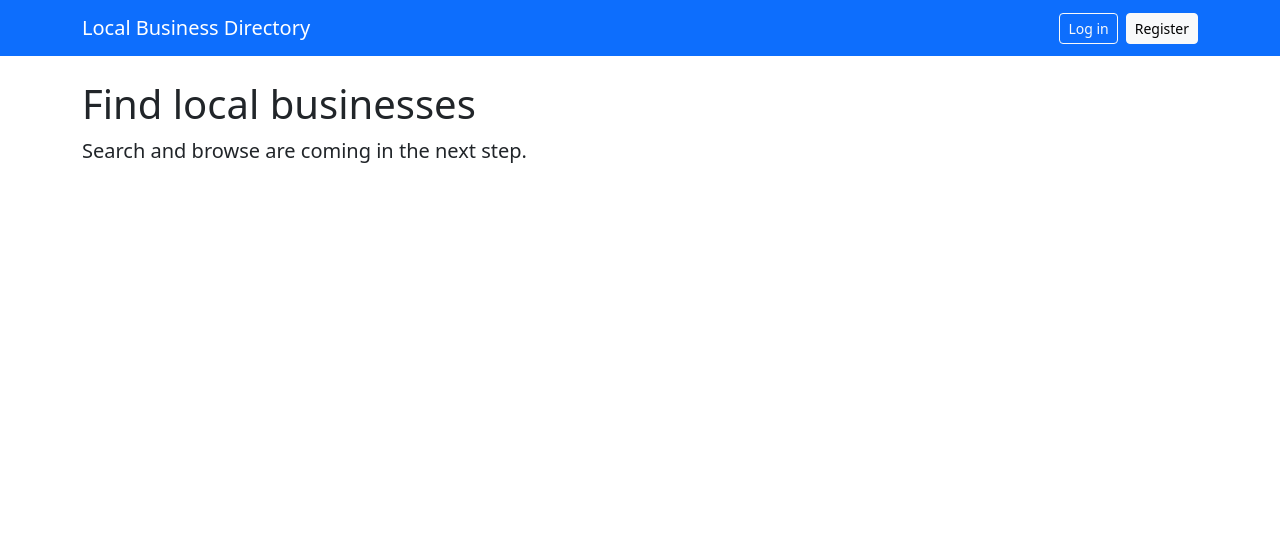
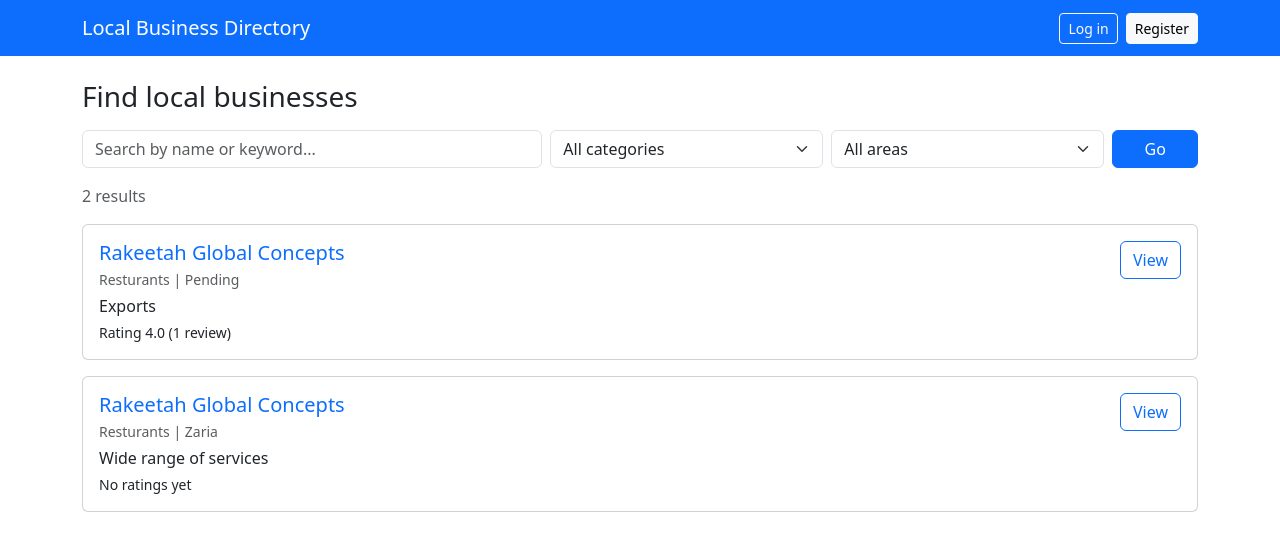
Before and after one commit to AhmadBarrie/local-business-directory, a Django app: page / in a window 1280 px wide. Shown: the top 551 px of the page. Run offline with Django 5.2, Linux system fonts and the light colour scheme; data comes from the database, SQL or seed files in the repository; tables that the repository leaves empty hold one stand-in row (values such as "Sample post").

Commit message:
Add browse, search and business profile pages (B4-B6)

```diff
--- a/directory/urls.py
+++ b/directory/urls.py
@@ -7,4 +7,5 @@ urlpatterns = [
     path("register/", views.register, name="register"),
     path("listings/new/", views.BusinessCreateView.as_view(), name="business_create"),
     path("dashboard/", views.dashboard, name="dashboard"),
+    path("business/<int:pk>/", views.business_detail, name="business_detail"),
 ]
--- a/directory/views.py
+++ b/directory/views.py
@@ -2,17 +2,75 @@ from django.contrib import messages
 from django.contrib.auth import login
 from django.contrib.auth.decorators import login_required
 from django.contrib.auth.mixins import LoginRequiredMixin
-from django.shortcuts import redirect, render
+from django.contrib import messages
+from django.contrib.auth import login
+from django.contrib.auth.decorators import login_required
+from django.contrib.auth.mixins import LoginRequiredMixin
+from django.core.paginator import Paginator
+from django.db.models import Avg, Count
+from django.http import Http404
+from django.shortcuts import get_object_or_404, redirect, render
 from django.urls import reverse_lazy
 from django.views.generic import CreateView
 
 from .forms import BusinessForm, RegisterForm
-from .models import Business
+from .models import Business, Category
+
+def home(request):
+    q = request.GET.get("q", "").strip()
+    category_slug = request.GET.get("category", "")
+    area = request.GET.get("area", "").strip()
+
+    businesses = Business.objects.approved().select_related("category")
+    if category_slug:
+        category = Category.objects.filter(slug=category_slug).first()
+        businesses = businesses.in_category(category) if category else businesses.none()
+    businesses = (
+        businesses.search(q)
+        .in_area(area)
+        .annotate(avg_rating=Avg("reviews__rating"), review_count=Count("reviews"))
+    )
+
+    paginator = Paginator(businesses, 6)
+    page_obj = paginator.get_page(request.GET.get("page"))
+
+    params = request.GET.copy()
+    params.pop("page", None)
+
+    areas = (
+        Business.objects.approved()
+        .order_by("area")
+        .values_list("area", flat=True)
+        .distinct()
+    )
+    context = {
+        "page_obj": page_obj,
+        "total": paginator.count,
+        "categories": Category.objects.all(),
+        "areas": areas,
+        "q": q,
+        "selected_category": category_slug,
+        "selected_area": area,
+        "querystring": params.urlencode(),
+    }
+    return render(request, "directory/home.html", context)
 
 
-def home(request):
-    return render(request, "directory/home.html")
-
+def business_detail(request, pk):
+    business = get_object_or_404(
+        Business.objects.select_related("category", "owner"), pk=pk
+    )
+    can_preview = request.user.is_authenticated and (
+        business.owner == request.user or request.user.is_staff
+    )
+    if not business.is_public() and not can_preview:
+        raise Http404
+    context = {
+        "business": business,
+        "reviews": business.reviews.select_related("user"),
+        "average": business.average_rating(),
+    }
+    return render(request, "directory/business_detail.html", context)
 
 def register(request):
     if request.user.is_authenticated:
--- a/templates/directory/dashboard.html
+++ b/templates/directory/dashboard.html
@@ -11,8 +11,7 @@
     <tbody>
     {% for b in businesses %}
       <tr>
-        <td>{{ b.name }}</td>
-        <td>{{ b.category }}</td>
+        <td><a href="{% url 'business_detail' b.pk %}">{{ b.name }}</a></td>        <td>{{ b.category }}</td>
         <td>{{ b.area }}</td>
         <td>
           {% if b.status == "approved" %}<span class="badge bg-success">{{ b.get_status_display }}</span>
--- a/templates/directory/home.html
+++ b/templates/directory/home.html
@@ -1,5 +1,58 @@
 {% extends "base.html" %}
 {% block content %}
-<h1>Find local businesses</h1>
-<p class="lead">Search and browse are coming in the next step.</p>
+<h1 class="h3 mb-3">Find local businesses</h1>
+<form method="get" class="row g-2 mb-3">
+  <div class="col-md-5">
+    <input type="text" name="q" value="{{ q }}" class="form-control" placeholder="Search by name or keyword...">
+  </div>
+  <div class="col-md-3">
+    <select name="category" class="form-select">
+      <option value="">All categories</option>
+      {% for c in categories %}
+        <option value="{{ c.slug }}" {% if c.slug == selected_category %}selected{% endif %}>{{ c.name }}</option>
+      {% endfor %}
+    </select>
+  </div>
+  <div class="col-md-3">
+    <select name="area" class="form-select">
+      <option value="">All areas</option>
+      {% for a in areas %}
+        <option value="{{ a }}" {% if a == selected_area %}selected{% endif %}>{{ a }}</option>
+      {% endfor %}
+    </select>
+  </div>
+  <div class="col-md-1 d-grid">
+    <button type="submit" class="btn btn-primary">Go</button>
+  </div>
+</form>
+
+<p class="text-muted">{{ total }} result{{ total|pluralize }}</p>
+
+{% for b in page_obj %}
+  <div class="card mb-3"><div class="card-body d-flex justify-content-between align-items-start">
+    <div>
+      <h2 class="h5 mb-1"><a href="{% url 'business_detail' b.pk %}" class="text-decoration-none">{{ b.name }}</a></h2>
+      <div class="text-muted small mb-1">{{ b.category }} | {{ b.area }}</div>
+      <p class="mb-1">{{ b.description|truncatechars:120 }}</p>
+      <div class="small">
+        {% if b.avg_rating %}Rating {{ b.avg_rating|floatformat:1 }} ({{ b.review_count }} review{{ b.review_count|pluralize }}){% else %}No ratings yet{% endif %}
+      </div>
+    </div>
+    <a class="btn btn-outline-primary" href="{% url 'business_detail' b.pk %}">View</a>
+  </div></div>
+{% empty %}
+  <div class="alert alert-info">No results found. Try a different search or filter.</div>
+{% endfor %}
+
+{% if page_obj.has_other_pages %}
+<nav class="d-flex justify-content-between align-items-center">
+  {% if page_obj.has_previous %}
+    <a class="btn btn-outline-secondary btn-sm" href="?{% if querystring %}{{ querystring }}&{% endif %}page={{ page_obj.previous_page_number }}">&lt; Prev</a>
+  {% else %}<span></span>{% endif %}
+  <span class="text-muted small">Page {{ page_obj.number }} of {{ page_obj.paginator.num_pages }}</span>
+  {% if page_obj.has_next %}
+    <a class="btn btn-outline-secondary btn-sm" href="?{% if querystring %}{{ querystring }}&{% endif %}page={{ page_obj.next_page_number }}">Next &gt;</a>
+  {% else %}<span></span>{% endif %}
+</nav>
+{% endif %}
 {% endblock %}
```
Also changed, not shown: templates/directory/business_detail.html (added, +33 -0 lines).
